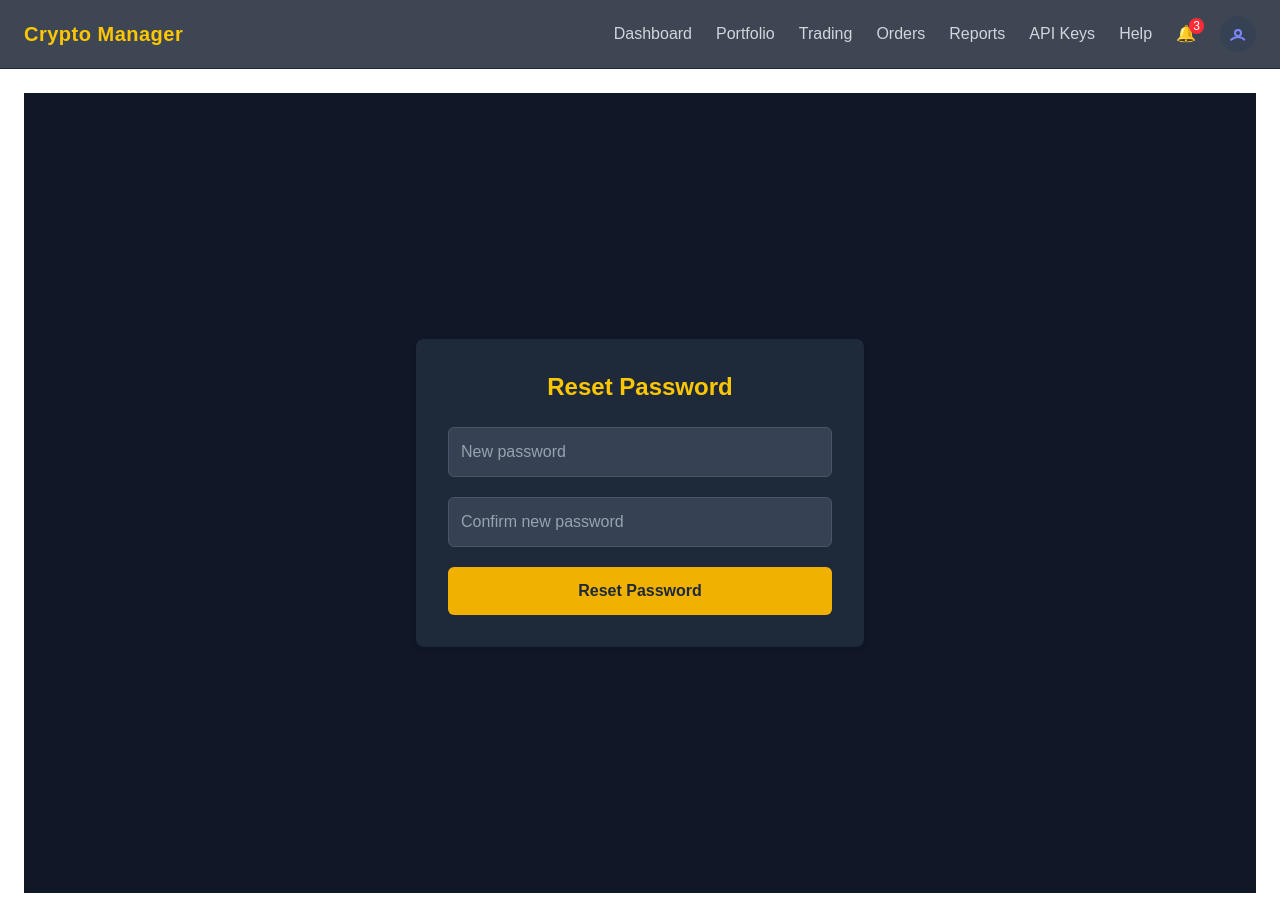
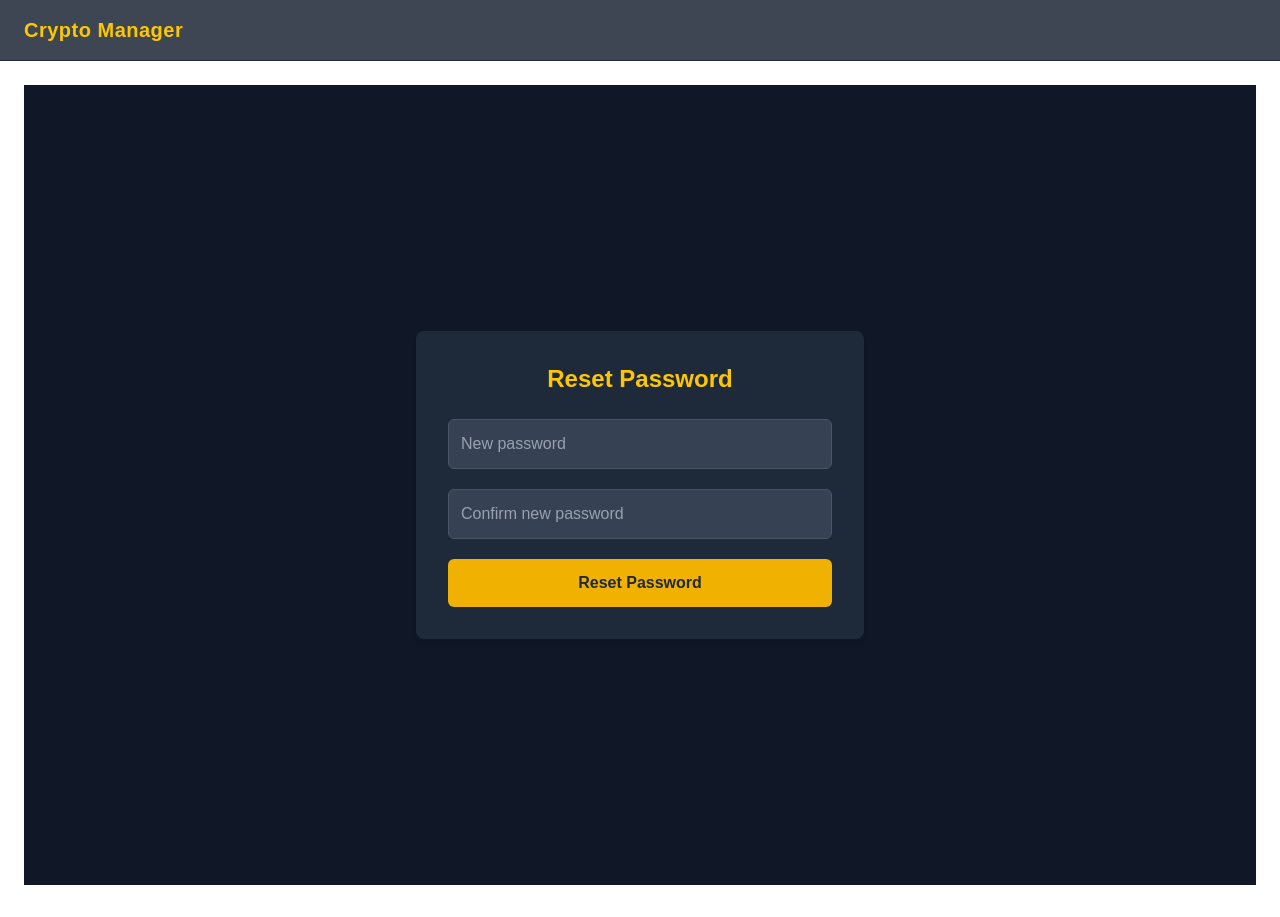
Before and after one commit to shivamkumar9969/cryptomanager, a Next.js app in the folder crypto-manager/: page /reset-password in a window 1280 px wide. Built offline with nearby package versions, Linux system fonts and the light colour scheme.

Commit message:
navbar restircation

```diff
--- a/crypto-manager/src/components/Navbar.tsx
+++ b/crypto-manager/src/components/Navbar.tsx
@@ -8,15 +8,17 @@ export default function Navbar() {
   const router = useRouter();
   const [isMobileOpen, setIsMobileOpen] = useState(false);
   const [unreadCount, setUnreadCount] = useState(0);
-
-  // NEW: for profile dropdown
   const [profileOpen, setProfileOpen] = useState(false);
   const dropdownRef = useRef<HTMLDivElement>(null);
 
+  // ✅ Read token on initial render
+  const token = typeof window !== "undefined" ? localStorage.getItem("token") : null;
+  const isLoggedIn = !!token;
+
   useEffect(() => {
-    // Simulated unread notifications count (replace with API)
-    setUnreadCount(3);
-  }, []);
+    // Simulate unread notifications count (replace with API)
+    if (isLoggedIn) setUnreadCount(3);
+  }, [isLoggedIn]);
 
   // Close dropdown on outside click
   useEffect(() => {
@@ -55,12 +57,14 @@ export default function Navbar() {
       </Link>
 
       {/* Desktop Menu */}
+      {isLoggedIn && (
         <div className="hidden md:flex items-center space-x-6">
           {links.map(({ href, label }) => (
             <Link
               key={href}
               href={href}
-            className={`transition ${pathname === href
+              className={`transition ${
+                pathname === href
                   ? "text-yellow-400 font-semibold"
                   : "text-gray-300 hover:text-yellow-400"
               }`}
@@ -78,7 +82,8 @@ export default function Navbar() {
               </span>
             )}
           </Link>
-        {/* Profile Dropdown (Click Toggle) */}
+
+          {/* Profile Dropdown */}
           <div className="relative" ref={dropdownRef}>
             <div
               onClick={() => setProfileOpen((prev) => !prev)}
@@ -127,8 +132,10 @@ export default function Navbar() {
             )}
           </div>
         </div>
+      )}
 
       {/* Mobile Menu Button */}
+      {isLoggedIn && (
         <div className="md:hidden">
           <button
             onClick={() => setIsMobileOpen((prev) => !prev)}
@@ -137,16 +144,18 @@ export default function Navbar() {
             ☰
           </button>
         </div>
+      )}
 
       {/* Mobile Menu Items */}
-      {isMobileOpen && (
+      {isLoggedIn && isMobileOpen && (
         <div className="absolute top-full left-0 w-full bg-gray-900 md:hidden z-40 flex flex-col border-t border-gray-700">
           {links.map(({ href, label }) => (
             <Link
               key={href}
               href={href}
               onClick={() => setIsMobileOpen(false)}
-              className={`px-6 py-3 border-b border-gray-800 ${pathname === href
+              className={`px-6 py-3 border-b border-gray-800 ${
+                pathname === href
                   ? "text-yellow-400 font-semibold"
                   : "text-gray-300 hover:text-yellow-400"
               }`}
```
Lines whose indentation alone changed are shown as unchanged.
